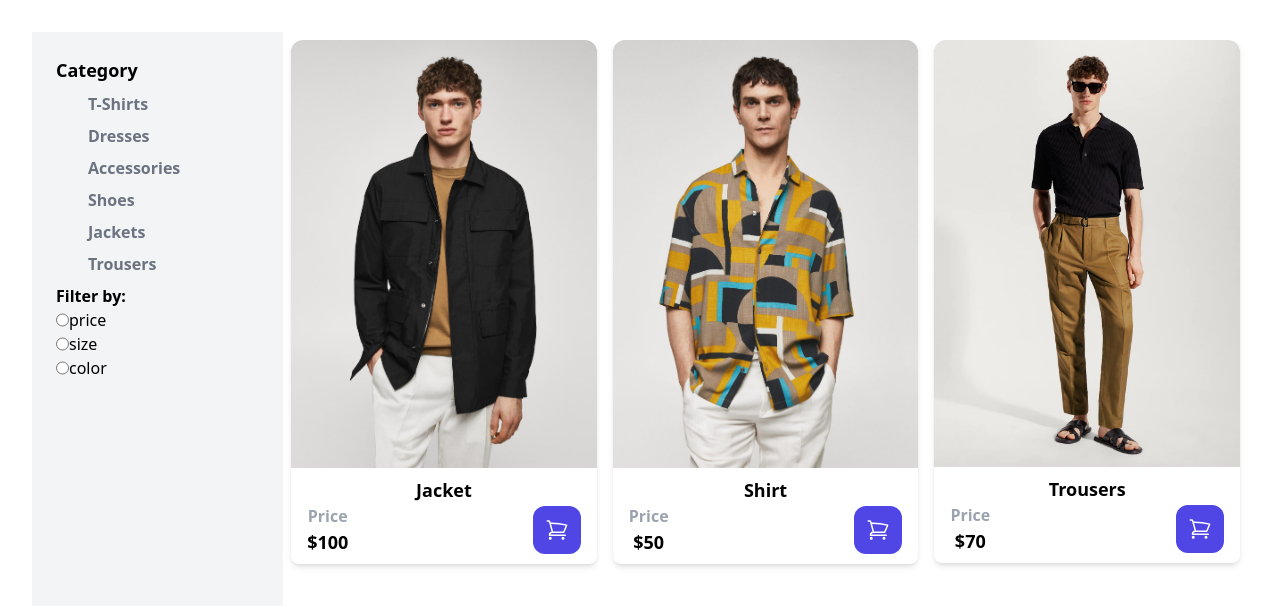
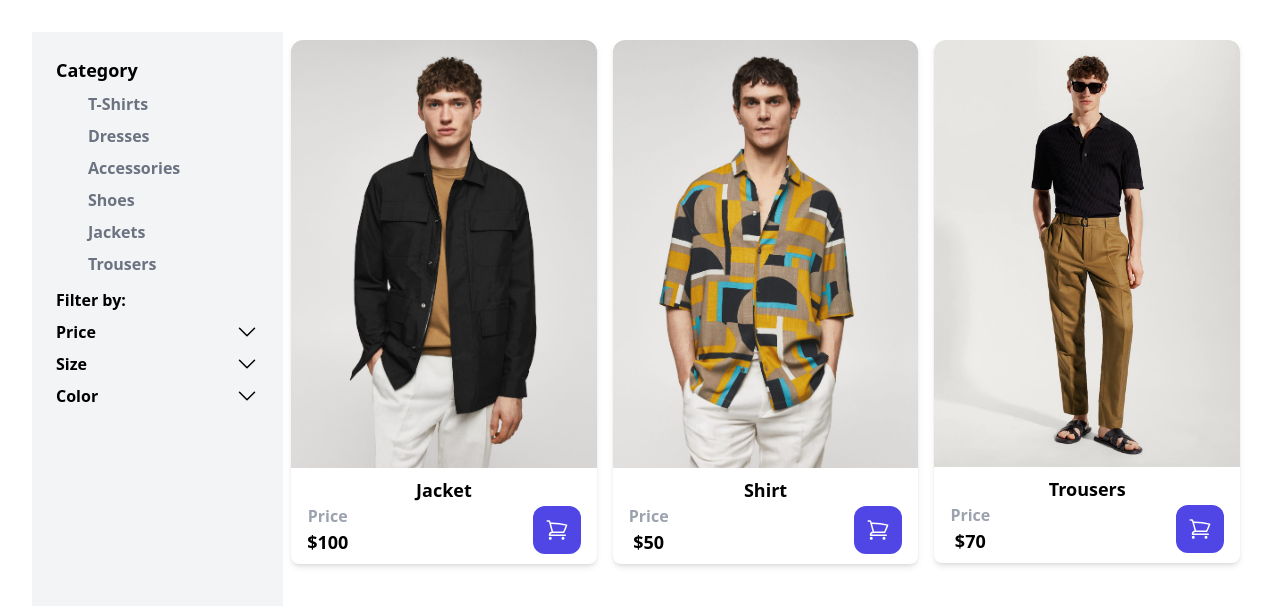
Before and after one commit to T0nete/ecommerce_app, a React (Vite) app: page / in a window 1280 px wide. Shown: the top 606 px of the page. Built offline with nearby package versions, Linux system fonts and the light colour scheme.

Commit message:
open close filters with redux (need to change to a hook)

```diff
--- a/src/components/Icons.tsx
+++ b/src/components/Icons.tsx
@@ -1,17 +1,36 @@
-const ShoppingCartIcon = () => {
-    return (
+import React from 'react'
+
+const ShoppingCartIcon: React.FC = () => {
+  return (
         <svg xmlns="http://www.w3.org/2000/svg" fill="none" viewBox="0 0 24 24" strokeWidth="1.5" stroke="white" className="w-6 h-6">
             <path strokeLinecap="round" strokeLinejoin="round" d="M2.25 3h1.386c.51 0 .955.343 1.087.835l.383 1.437M7.5 14.25a3 3 0 00-3 3h15.75m-12.75-3h11.218c1.121-2.3 2.1-4.684 2.924-7.138a60.114 60.114 0 00-16.536-1.84M7.5 14.25L5.106 5.272M6 20.25a.75.75 0 11-1.5 0 .75.75 0 011.5 0zm12.75 0a.75.75 0 11-1.5 0 .75.75 0 011.5 0z" />
         </svg>
-    )
+  )
 }
 
-const HeartIcon = () => {
-    return (
+const HeartIcon: React.FC = () => {
+  return (
         <svg xmlns="http://www.w3.org/2000/svg" fill="none" viewBox="0 0 24 24" strokeWidth="1.5" stroke="currentColor" className="w-6 h-6">
             <path strokeLinecap="round" strokeLinejoin="round" d="M21 8.25c0-2.485-2.099-4.5-4.688-4.5-1.935 0-3.597 1.126-4.312 2.733-.715-1.607-2.377-2.733-4.313-2.733C5.1 3.75 3 5.765 3 8.25c0 7.22 9 12 9 12s9-4.78 9-12z" />
         </svg>
-    )
+  )
 }
 
-export default ShoppingCartIcon
+const ArrowDownIcon: React.FC = () => {
+  return (
+    <svg xmlns="http://www.w3.org/2000/svg" fill="none" viewBox="0 0 24 24" strokeWidth="1.5" stroke="currentColor" className="w-6 h-6">
+      <path strokeLinecap="round" strokeLinejoin="round" d="M19.5 8.25l-7.5 7.5-7.5-7.5" />
+    </svg>
+  )
+}
+
+const ArrowUpIcon: React.FC = () => {
+  return (
+    <svg xmlns="http://www.w3.org/2000/svg" fill="none" viewBox="0 0 24 24" strokeWidth="1.5" stroke="currentColor" className="w-6 h-6">
+      <path strokeLinecap="round" strokeLinejoin="round" d="M4.5 15.75l7.5-7.5 7.5 7.5" />
+    </svg>
+
+  )
+}
+
+export { ShoppingCartIcon, HeartIcon, ArrowDownIcon, ArrowUpIcon }
--- a/src/components/filters/CategoriesList.tsx
+++ b/src/components/filters/CategoriesList.tsx
@@ -10,8 +10,6 @@ const CategoriesList: React.FC = () => {
   const handleSelectCategory = (id: CategoryId) => {
     dispatch(selectCategory(id))
   }
-
-  console.log('categorySelected', categorySelected)
 
   return (
         <div className='flex flex-col'>
--- a/src/components/filters/CheckBoxFilter.tsx
+++ b/src/components/filters/CheckBoxFilter.tsx
@@ -1,15 +1,15 @@
 import React from 'react'
-import { type Filter } from '../../types/categoryTypes'
+import { type FilterBy } from '../../types/categoryTypes'
 
 interface Props {
-  filter: Filter
+  filter: FilterBy
 }
 
 const CheckBoxFilter: React.FC<Props> = ({ filter }) => {
   return (
         <div className='flex flex-row'>
             <input type="radio" id={filter.id.toString()} name="vehicle1" value="Bike" />
-            <p>{filter.name}</p>
+            <p className='px-2 text-sm font-semibold text-gray-500'>{filter.value}</p>
         </div>
   )
 }
--- a/src/components/filters/FilterBy.tsx
+++ b/src/components/filters/FilterBy.tsx
@@ -1,17 +1,50 @@
-import React from 'react'
-import { filterListMock } from '../../mock/categoriesMock'
+import React, { useEffect } from 'react'
 import CheckBoxFilter from './CheckBoxFilter'
+import { ArrowDownIcon, ArrowUpIcon } from '../Icons'
+import { openCloseFilter } from '../../store/filters/slice'
+import { type FilterId } from '../../types/categoryTypes'
+import { useAppSelector, useAppDispatch } from '../../hooks/store'
 
 const FilterBy: React.FC = () => {
+  const filterSelected = useAppSelector(state => state.filters)
+  const dispatch = useAppDispatch()
+
+  const handleOnOpenCloseFilter = (id: FilterId) => {
+    dispatch(openCloseFilter(id))
+  }
+
   return (
     <div className='flex flex-col'>
-        <h3 className='text-left font-semibold text-md'>Filter by:</h3>
+        <h3 className='text-left font-semibold text-md py-1'>Filter by:</h3>
         {
-            filterListMock.map((filter) => {
-              return (
-                <CheckBoxFilter key={filter.id} filter={filter} />
-              )
-            })
+            // filterListMock.map((filter) => {
+            //   return (
+                // <CheckBoxFilter key={filter.id} filter={filter} />
+                filterSelected.map((category) => {
+                  return (
+                    <div key={category.id} className='flex flex-col'>
+                      <div className='flex flex-row py-1 justify-between' key={category.id}>
+                          <p className='font-semibold text-md'>{category.name}</p>
+                          <button onClick={() => { handleOnOpenCloseFilter(category.id) }}>
+                            {
+                              !category.selected ? <ArrowDownIcon /> : <ArrowUpIcon />
+                            }
+                          </button>
+                      </div>
+                      {
+                        category.selected && (
+                          category.filters.map((filter) => {
+                            return (
+                              <CheckBoxFilter key={filter.id} filter={filter} />
+                            )
+                          })
+                        )
+                      }
+                    </div>
+                  )
+                })
+            //   )
+            // })
         }
     </div>
   )
--- a/src/components/productList/ProductCard.tsx
+++ b/src/components/productList/ProductCard.tsx
@@ -1,5 +1,5 @@
 import React from 'react'
-import ShoppingCartIcon from '../Icons'
+import { ShoppingCartIcon } from '../Icons'
 import { type Product } from '../../types/productTypes'
 
 interface Props {
--- a/src/components/productList/ProductList.tsx
+++ b/src/components/productList/ProductList.tsx
@@ -14,7 +14,7 @@ const ProductList: React.FC = () => {
         {
             productsList.map((product) => {
               return (
-                    <ProductCard key={product.id} product={product} />
+                <ProductCard key={product.id} product={product} />
               )
             })
         }
--- a/src/mock/categoriesMock.ts
+++ b/src/mock/categoriesMock.ts
@@ -1,4 +1,4 @@
-import { type Filter, type Category } from '../types/categoryTypes'
+import { type Category, type FilterListMock } from '../types/categoryTypes'
 
 export const categoriesListMock: Category[] = [
   {
@@ -27,66 +27,69 @@ export const categoriesListMock: Category[] = [
   }
 ]
 
-export const filterListMock = [
+export const filterListMock: FilterListMock = [
   {
     id: 1,
-    name: 'price',
+    name: 'Price',
+    selected: false,
     filters: [
       {
         id: 1,
-        name: '0-50'
+        value: '0-50'
       },
       {
         id: 2,
-        name: '50-100'
+        value: '50-100'
       },
       {
         id: 3,
-        name: '100-150'
+        value: '100-150'
       }
     ]
   },
   {
     id: 2,
-    name: 'size',
+    name: 'Size',
+    selected: false,
     filters: [
       {
         id: 1,
-        name: 'XS'
+        value: 'XS'
       },
       {
         id: 2,
-        name: 'S'
+        value: 'S'
       },
       {
         id: 3,
-        name: 'M'
+        value: 'M'
       },
       {
         id: 4,
-        name: 'L'
+        value: 'L'
       },
       {
         id: 5,
-        name: 'XL'
+        value: 'XL'
       }
     ]
   },
   {
     id: 3,
-    name: 'color',
+    name: 'Color',
+    selected: false,
     filters: [
       {
         id: 1,
-        name: 'red'
+        value: 'Red'
       },
       {
         id: 2,
-        name: 'blue'
+        value: 'Blue'
       },
       {
         id: 3,
-        name: 'green'
+        value: 'Green'
       }
     ]
   }
--- /dev/null
+++ b/src/store/filters/slice.ts
@@ -0,0 +1,27 @@
+import { createSlice, type PayloadAction } from '@reduxjs/toolkit'
+import { filterListMock } from '../../mock/categoriesMock'
+import { type FilterId } from '../../types/categoryTypes'
+
+const initialState = filterListMock
+
+export const filterSlice = createSlice({
+  name: 'filters',
+  initialState,
+  reducers: {
+    openCloseFilter: (state, action: PayloadAction<FilterId>) => {
+      console.log('id', action.payload)
+      return state.map(filter => {
+        if (filter.id === action.payload) {
+          return {
+            ...filter,
+            selected: !filter.selected
+          }
+        }
+        return filter
+      })
+    }
+  }
+})
+
+export default filterSlice.reducer
+export const { openCloseFilter } = filterSlice.actions
--- a/src/store/index.tsx
+++ b/src/store/index.tsx
@@ -1,9 +1,11 @@
 import { configureStore } from '@reduxjs/toolkit'
-import useresReducer from './categories/slice'
+import categoriesReducer from './categories/slice'
+import filtersReducer from '../store/filters/slice'
 
 export const store = configureStore({
   reducer: {
-    categories: useresReducer
+    categories: categoriesReducer,
+    filters: filtersReducer
   }
 })
 
```
Also changed, not shown: src/types/categoryTypes.d.ts (+11 -1 lines).
